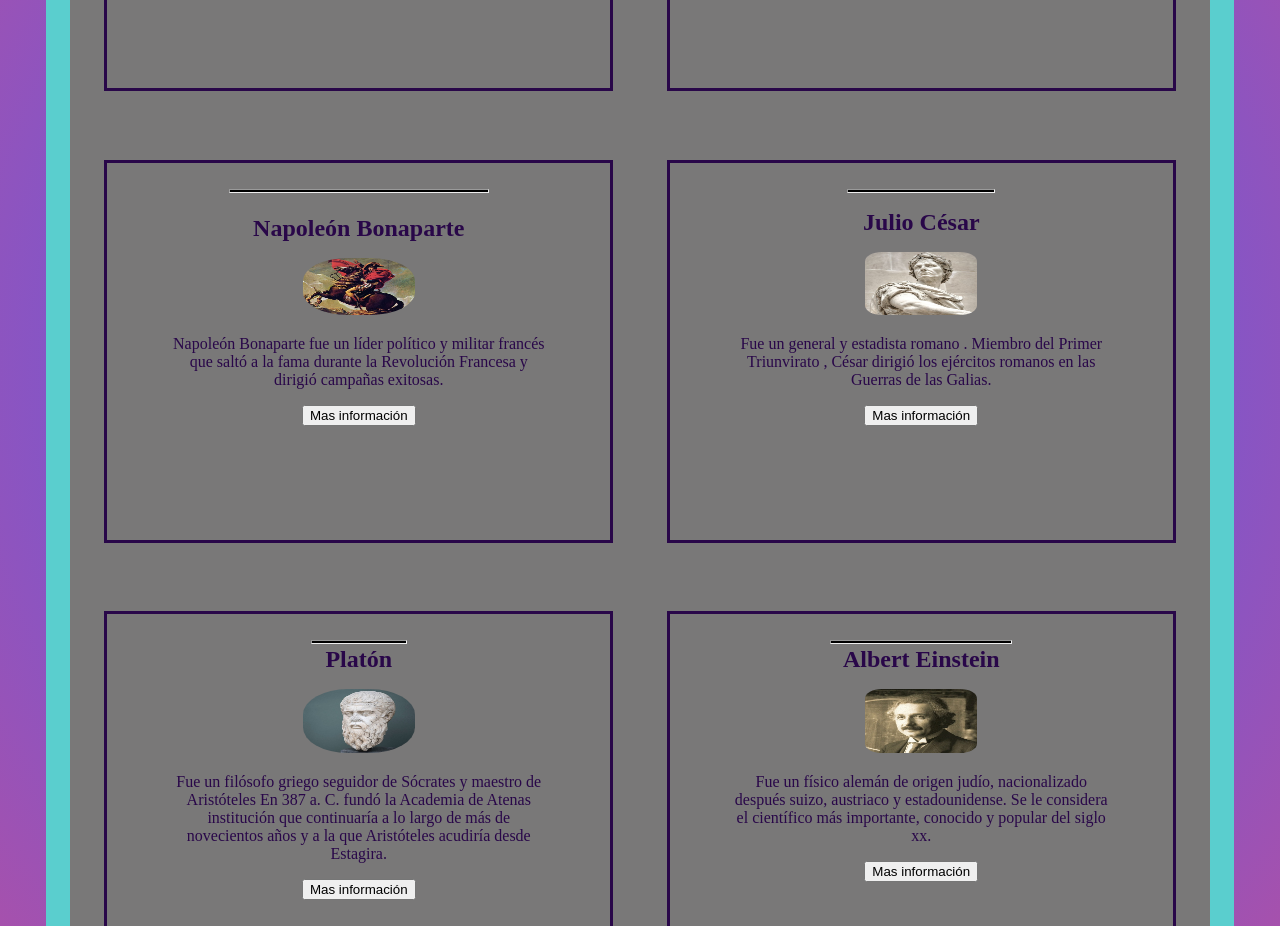
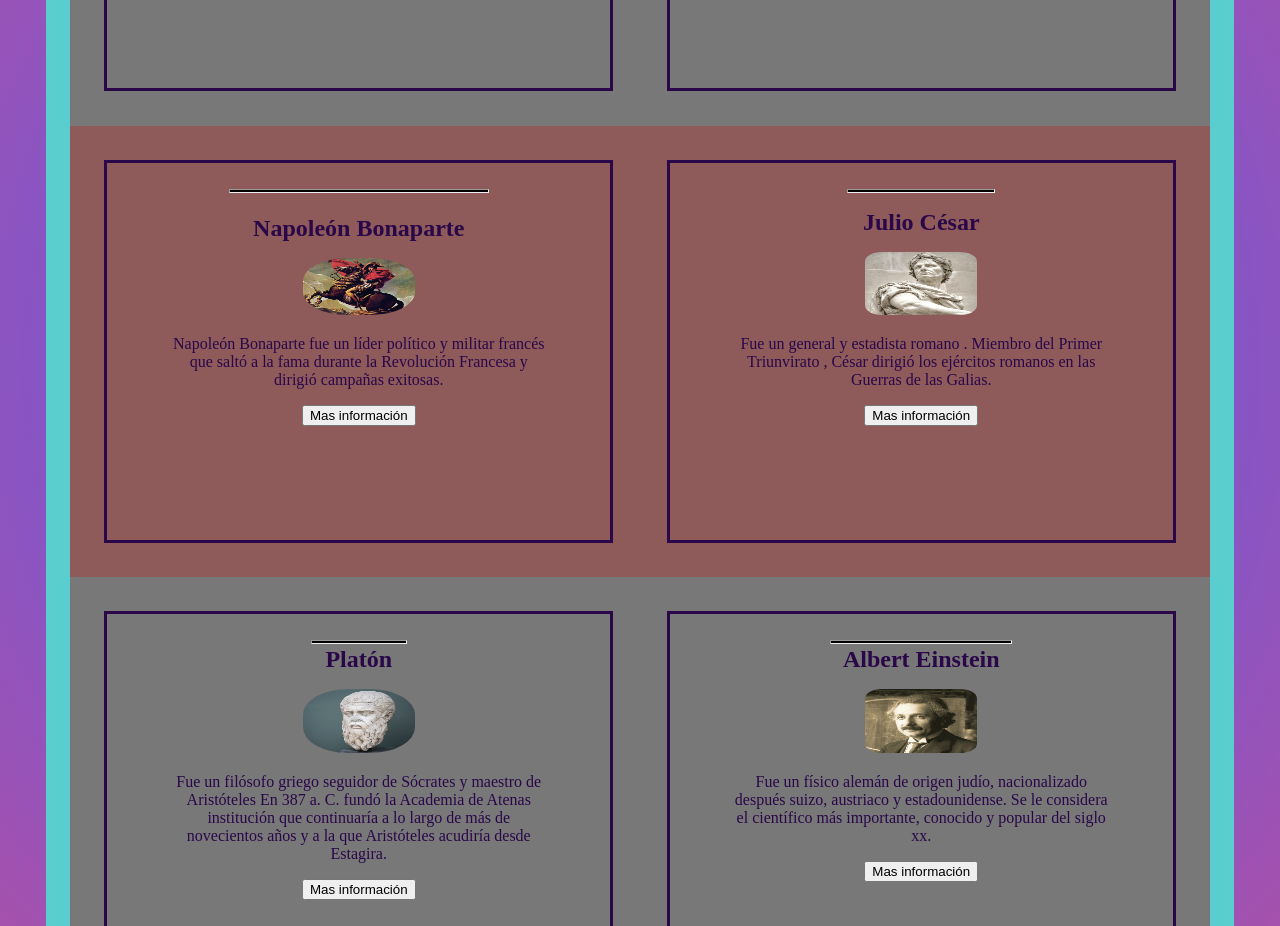
Before and after one commit to ondinagarcia/final-proyecto, a plain HTML site: page index.html in a window 1280 px wide. Shown: the part 1060-1986 px from the top of the page. Drawn offline with Linux system fonts and the light colour scheme.

Commit message:
cambio de color en pantalla grande

```diff
--- a/Assets/css/estilos.css
+++ b/Assets/css/estilos.css
@@ -390,7 +390,7 @@ background: linear-gradient(0deg, rgba(34,193,195,1) 34%, rgba(71,6,116,1) 100%)
 
 
 .conten-2{
-   background-color: rgb(121,120,120);
+   background-color: rgb(143, 90, 90);
 
 
 }
```
